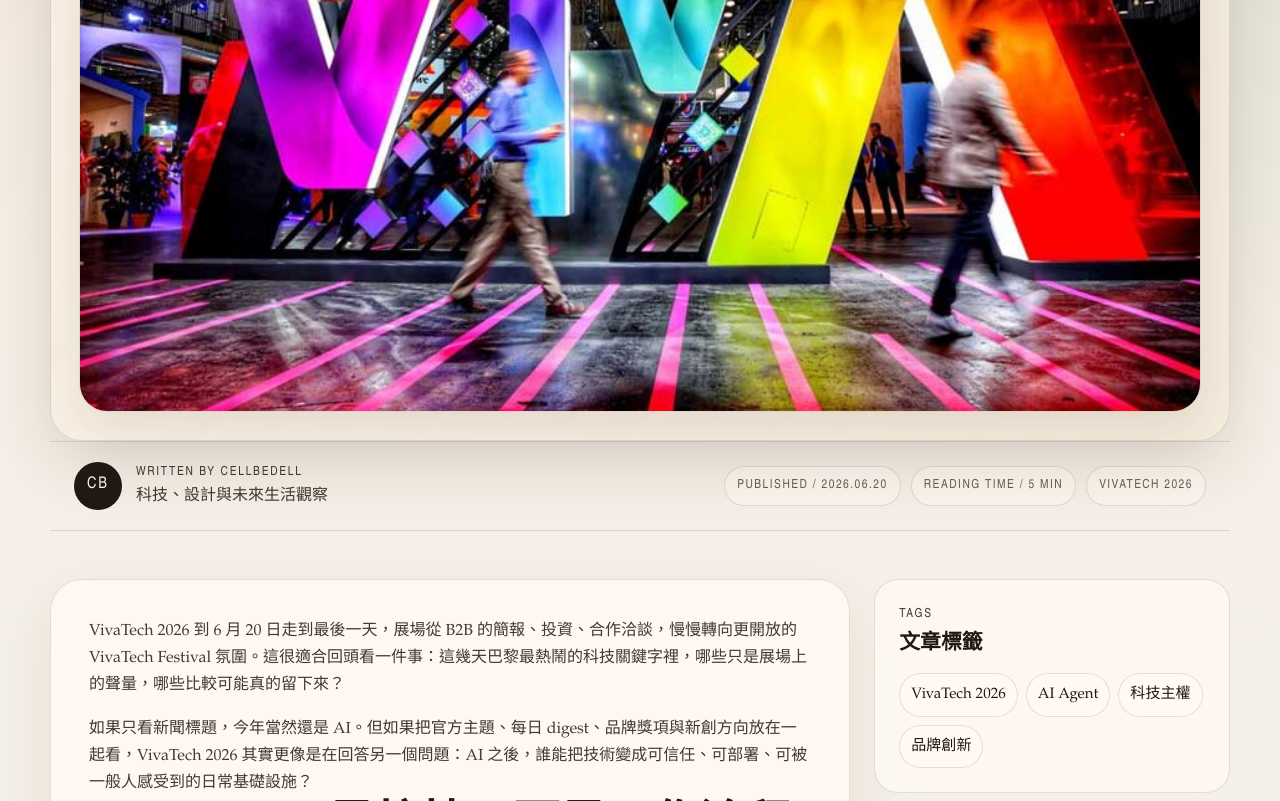
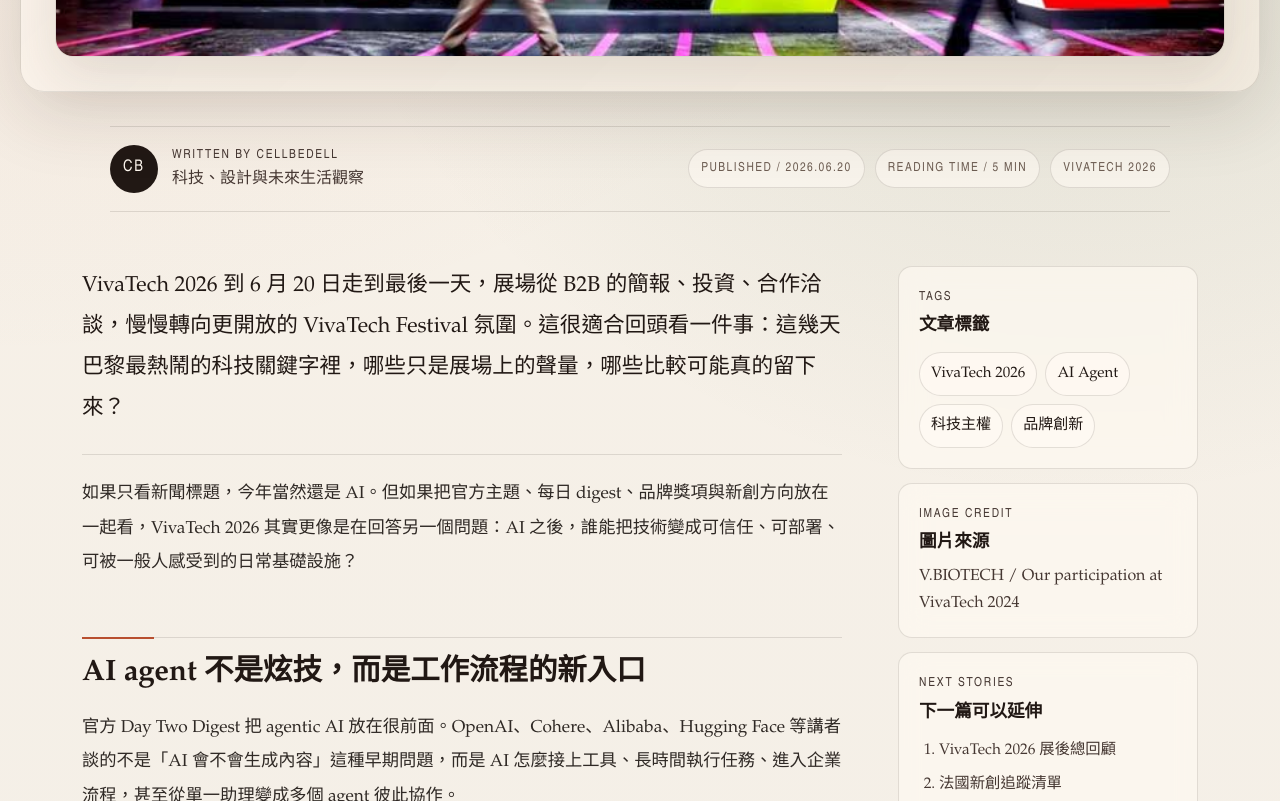
Before and after one commit to jiajiayeh2013-oss/cellbedell-blog, a website: page posts/2026-06-20-vivatech-2026-after-show-signals.html in a window 1280 px wide. Shown: the part 960-1761 px from the top of the page. Drawn offline with Linux system fonts and the light colour scheme.

Commit message:
Improve post page layout

```diff
--- a/posts/2026-06-20-vivatech-2026-after-show-signals.html
+++ b/posts/2026-06-20-vivatech-2026-after-show-signals.html
@@ -7,7 +7,7 @@
     <meta name="description" content="展會最後一天之後，最值得追的不是單一酷炫產品，而是 AI agent、開放模型、即時翻譯、永續基礎建設與品牌科技如何真的進入日常流程。" />
     <link rel="stylesheet" href="../styles.css" />
   </head>
-  <body>
+  <body class="post-page">
     <div class="page-shell">
       <header class="hero">
         <nav class="topbar" aria-label="主導覽">
--- a/scripts/build-site.mjs
+++ b/scripts/build-site.mjs
@@ -228,7 +228,7 @@ function renderPost(post) {
     <meta name="description" content="${escapeHtml(post.summary || post.subtitle || post.title)}" />
     <link rel="stylesheet" href="../styles.css" />
   </head>
-  <body>
+  <body class="post-page">
     <div class="page-shell">
       <header class="hero">
         <nav class="topbar" aria-label="主導覽">
--- a/styles.css
+++ b/styles.css
@@ -409,6 +409,142 @@ a {
 
 .article-body p + p {
   margin-top: 16px;
+}
+
+.post-page .page-shell {
+  width: min(calc(100% - 40px), 1240px);
+}
+
+.post-page .hero {
+  padding: 30px 34px 34px;
+  border-radius: 24px;
+  background:
+    linear-gradient(135deg, rgba(255, 250, 243, 0.96), rgba(242, 234, 222, 0.9)),
+    linear-gradient(115deg, rgba(184, 79, 47, 0.12), transparent 48%);
+}
+
+.post-page .topbar {
+  margin-bottom: 42px;
+}
+
+.post-page .hero-grid {
+  grid-template-columns: minmax(0, 1fr) minmax(280px, 360px);
+  align-items: center;
+}
+
+.post-page .hero-copy h1 {
+  max-width: 16ch;
+  font-size: clamp(2.45rem, 5vw, 4.75rem);
+  line-height: 1.02;
+}
+
+.post-page .hero-dek {
+  max-width: 60ch;
+  font-size: clamp(1.04rem, 1.5vw, 1.2rem);
+  line-height: 1.85;
+}
+
+.post-page .hero-panel {
+  align-self: stretch;
+  display: grid;
+  align-content: end;
+  border-radius: 18px;
+  background:
+    linear-gradient(180deg, rgba(33, 24, 20, 0.94), rgba(53, 45, 35, 0.94)),
+    linear-gradient(135deg, rgba(77, 107, 74, 0.2), transparent);
+}
+
+.post-page .hero-visual {
+  margin-top: 30px;
+}
+
+.post-page .hero-visual img {
+  max-height: 440px;
+  border-radius: 18px;
+}
+
+.post-page .publish-strip {
+  width: min(100%, 1060px);
+  margin: 34px auto 54px;
+  padding: 18px 0;
+}
+
+.post-page .content-layout {
+  grid-template-columns: minmax(0, 760px) minmax(240px, 300px);
+  justify-content: center;
+  gap: 56px;
+}
+
+.post-page .article-body {
+  padding: 0;
+  border: 0;
+  border-radius: 0;
+  background: transparent;
+  box-shadow: none;
+  backdrop-filter: none;
+  -webkit-backdrop-filter: none;
+}
+
+.post-page .generated-article {
+  font-size: 1.08rem;
+  line-height: 2;
+}
+
+.post-page .generated-article p {
+  color: #2f2925;
+}
+
+.post-page .generated-article > p:first-child {
+  margin-bottom: 22px;
+  padding-bottom: 24px;
+  border-bottom: 1px solid var(--line);
+  color: var(--ink);
+  font-size: clamp(1.18rem, 2vw, 1.35rem);
+  line-height: 1.9;
+}
+
+.post-page .generated-article h2 {
+  position: relative;
+  margin: 56px 0 18px;
+  padding-top: 18px;
+  border-top: 1px solid var(--line);
+  font-size: clamp(1.55rem, 2.3vw, 2.05rem);
+  line-height: 1.25;
+}
+
+.post-page .generated-article h2::before {
+  content: "";
+  position: absolute;
+  top: -1px;
+  left: 0;
+  width: 72px;
+  height: 2px;
+  background: var(--accent);
+}
+
+.post-page .generated-article p + p {
+  margin-top: 20px;
+}
+
+.post-page .sidebar {
+  gap: 14px;
+}
+
+.post-page .sidebar-card {
+  padding: 20px;
+  border-radius: 14px;
+  background: rgba(255, 250, 243, 0.62);
+  box-shadow: none;
+}
+
+.post-page .sidebar-card h3 {
+  font-size: 1.1rem;
+}
+
+.post-page .source-list,
+.post-page .sidebar-ordered {
+  font-size: 0.96rem;
+  line-height: 1.6;
 }
 
 .startup-list {
```
Also changed, not shown: posts/2026-06-20-ai-agent-hospitality-service.html (+1 -1 lines).
